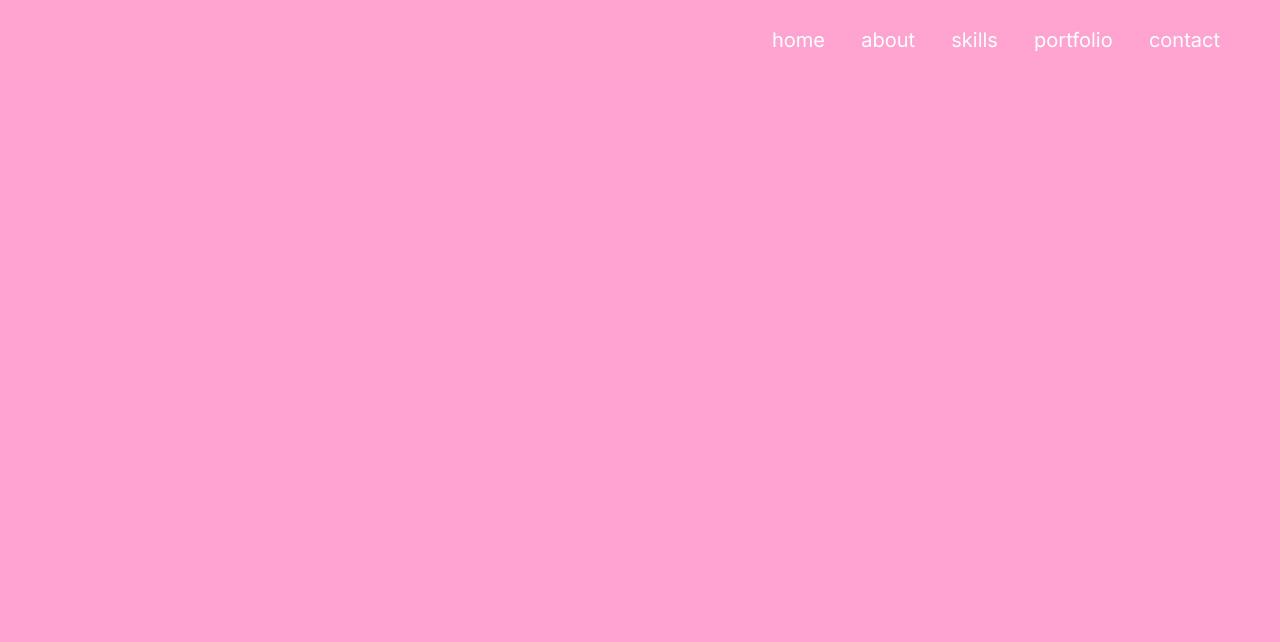
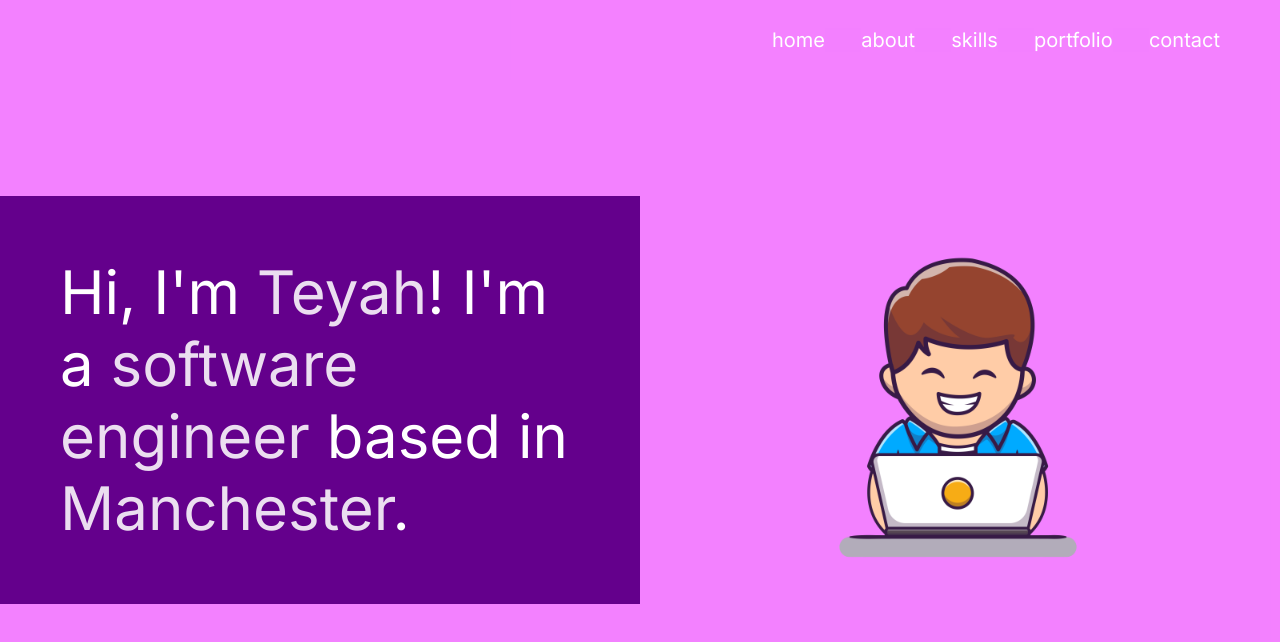
Before and after one commit to teyahbd/my-portfolio-site, a React (Vite) app: page / in a window 1280 px wide. Shown: the top 642 px of the page. Built offline with nearby package versions, Linux system fonts and the light colour scheme.

Commit message:
feat: add home page draft

```diff
--- a/src/App.css
+++ b/src/App.css
@@ -7,6 +7,6 @@
   width: 100%;
   height: 100%;
   color: rgba(255, 255, 255, 0.87);
-  background-color: rgba(255, 164, 210, 0.87);
+  background-color: #f481ffde;
   font-family: "Inter", sans-serif;
 }
--- a/src/App.tsx
+++ b/src/App.tsx
@@ -1,10 +1,12 @@
 import "./App.css";
 import Header from "./organisms/Header/Header";
+import Home from "./pages/Home/Home";
 
 function App() {
   return (
     <>
       <Header />
+      <Home />
     </>
   );
 }
--- a/src/components/NavBar/NavBar.tsx
+++ b/src/components/NavBar/NavBar.tsx
@@ -9,7 +9,9 @@ function NavBar(props: NavBarProps) {
   return (
     <nav>
       {navOptions.map((option) => {
-        return <NavButton text={option} isMobile={props.isMobile} />;
+        return (
+          <NavButton text={option} isMobile={props.isMobile} key={option} />
+        );
       })}
     </nav>
   );
--- /dev/null
+++ b/src/pages/Home/Home.tsx
@@ -0,0 +1,25 @@
+import "./styles.css";
+
+function Home() {
+  return (
+    <section>
+      <p>
+        Hi, I'm <span>Teyah</span>! I'm a <span>software engineer</span> based
+        in <span>Manchester</span>.
+      </p>
+      <div
+        style={{
+          width: "50vw",
+          display: "flex",
+          alignItems: "center",
+          justifyContent: "center",
+        }}
+      >
+        {/* canvas element */}
+        <img src="src/assets/img/dev.png" />
+      </div>
+    </section>
+  );
+}
+
+export default Home;
--- /dev/null
+++ b/src/pages/Home/styles.css
@@ -0,0 +1,33 @@
+section {
+  height: 100vh;
+  width: 100vw;
+  display: flex;
+  align-items: center;
+  justify-content: center;
+}
+
+p {
+  height: fit-content;
+  color: white;
+  font-size: 60px;
+  padding: 1em;
+  line-height: 1.2em;
+  width: 50vw;
+  background-color: rgb(100, 0, 140);
+}
+
+span {
+  transition-duration: 0.3s;
+  background-color: inherit;
+}
+
+span:hover {
+  color: rgb(255, 221, 0);
+}
+
+/* have a press me sticker on the laptop! */
+img {
+  height: 50vh;
+  width: min-content;
+  cursor: pointer;
+}
```
Also changed, not shown: src/assets/img/dev.png (added).
